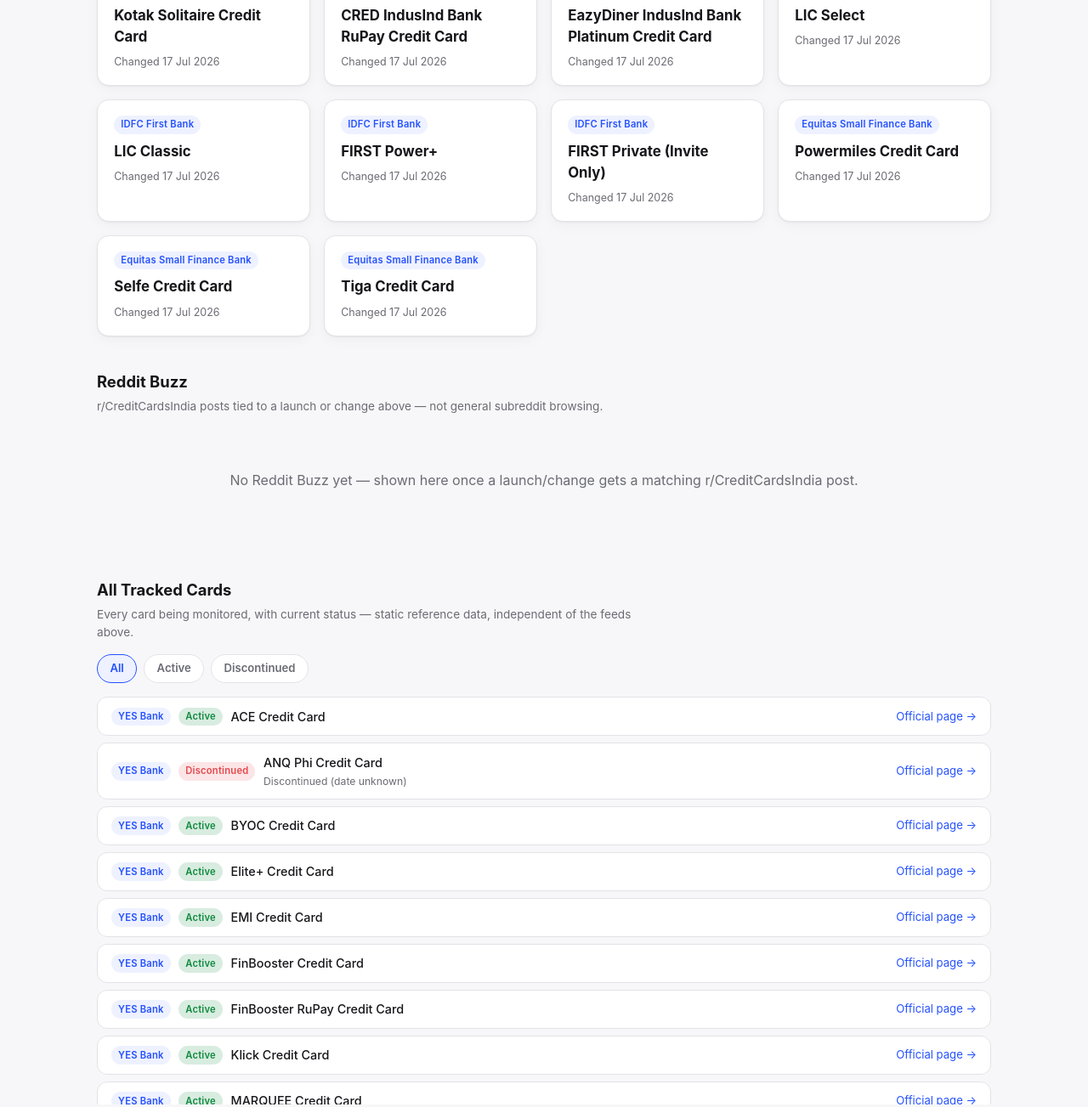
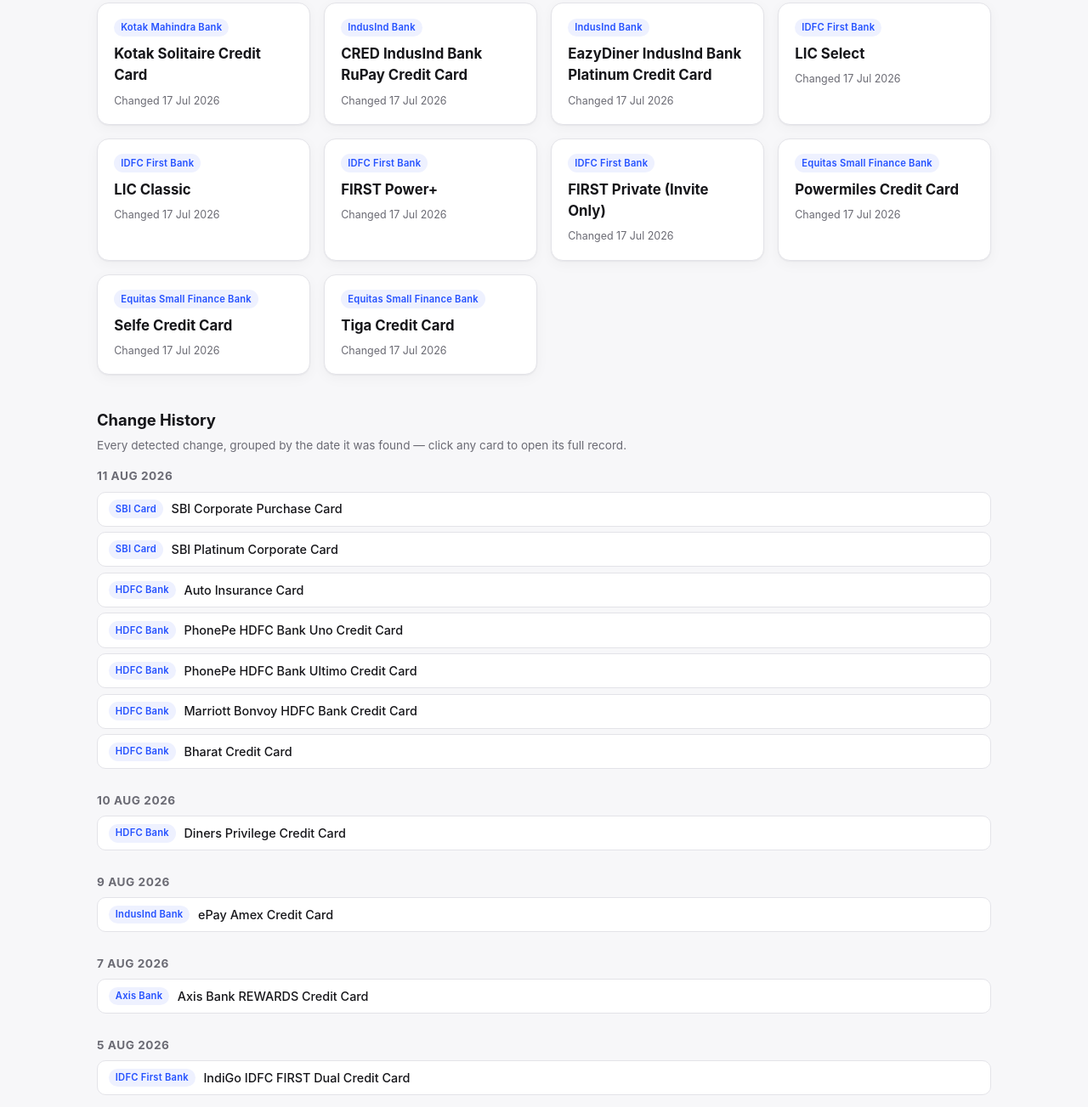
Before and after one commit to arsachdeva595/card-launch-news, a website: page docs/index.html in a window 1280 px wide. Shown: the part 1097-2400 px from the top of the page at 85% size. Drawn offline with Linux system fonts and the light colour scheme.

Commit message:
Add sticky nav bar and Change History timeline tab
Groups all detected changes by calendar day (most recent first);
clicking any card jumps straight to its full detail view (same overlay
used elsewhere). Nav bar added for quick jump-to-section across the
now-five-section page.

```diff
--- a/docs/app.js
+++ b/docs/app.js
@@ -305,6 +305,60 @@
   }
 }
 
+// Groups by calendar day using the same en-IN formatting as formatDate, so
+// the group heading and each item's implicit date always agree - grouping
+// on a separately-formatted key would risk them drifting out of sync.
+function groupByDay(items, dateField) {
+  const groups = new Map();
+  for (const item of items) {
+    const key = formatDate(item[dateField]);
+    if (!groups.has(key)) groups.set(key, []);
+    groups.get(key).push(item);
+  }
+  return Array.from(groups.entries()).sort(
+    (a, b) => new Date(b[1][0][dateField]) - new Date(a[1][0][dateField])
+  );
+}
+
+function renderHistory(changes, query) {
+  const timelineEl = document.getElementById("history-timeline");
+  const emptyStateEl = document.getElementById("history-empty-state");
+  const isSearching = query.trim().length > 0;
+
+  if (changes.length === 0) {
+    emptyStateEl.textContent = isSearching ? `No history matches "${query}".` : "No change history yet.";
+    emptyStateEl.hidden = false;
+    timelineEl.innerHTML = "";
+    return;
+  }
+
+  emptyStateEl.hidden = true;
+  timelineEl.innerHTML = "";
+  for (const [dateLabel, items] of groupByDay(changes, "detectedAt")) {
+    const group = document.createElement("div");
+    group.className = "history-group";
+
+    const heading = document.createElement("h3");
+    heading.className = "history-group__date";
+    heading.textContent = dateLabel;
+    group.appendChild(heading);
+
+    for (const item of items) {
+      const row = document.createElement("button");
+      row.type = "button";
+      row.className = "history-row";
+      row.innerHTML = `
+        <span class="badge">${escapeHtml(item.issuerName)}</span>
+        <span class="history-row__name">${escapeHtml(item.cardName)}</span>
+      `;
+      row.addEventListener("click", () => openDetail(item, "change"));
+      group.appendChild(row);
+    }
+
+    timelineEl.appendChild(group);
+  }
+}
+
 function renderAll(query) {
   const filteredLaunches = filterAndSort(allLaunches, query);
   const filteredChanges = filterAndSort(allChanges, query);
@@ -339,6 +393,7 @@
 
   renderBuzzList(filteredBuzz, query);
   renderTrackedList(filteredTracked, query);
+  renderHistory(filteredChanges, query);
 
   // If the search narrows things down to exactly one card total, jump
   // straight to its detail view instead of making the user click it.
--- a/docs/index.html
+++ b/docs/index.html
@@ -29,14 +29,22 @@
     </div>
   </header>
 
+  <nav class="site-nav" id="site-nav" aria-label="Section navigation">
+    <a href="#launches-section">New launches</a>
+    <a href="#changes-section">Changes</a>
+    <a href="#history-section">History</a>
+    <a href="#buzz-section">Reddit Buzz</a>
+    <a href="#tracked-section">All Tracked Cards</a>
+  </nav>
+
   <main class="feed">
-    <section class="feed-section">
+    <section class="feed-section" id="launches-section">
       <h2>New launches</h2>
       <p class="empty-state" id="launches-empty-state" hidden></p>
       <div class="tile-grid" id="launches-grid"></div>
     </section>
 
-    <section class="feed-section">
+    <section class="feed-section" id="changes-section">
       <h2>Recent card changes</h2>
       <p class="section-subtitle">
         Existing cards whose page content changed since last check — fees, benefits, or terms updates.
@@ -45,7 +53,16 @@
       <div class="tile-grid" id="changes-grid"></div>
     </section>
 
-    <section class="feed-section">
+    <section class="feed-section" id="history-section">
+      <h2>Change History</h2>
+      <p class="section-subtitle">
+        Every detected change, grouped by the date it was found — click any card to open its full record.
+      </p>
+      <p class="empty-state" id="history-empty-state" hidden></p>
+      <div class="history-timeline" id="history-timeline"></div>
+    </section>
+
+    <section class="feed-section" id="buzz-section">
       <h2>Reddit Buzz</h2>
       <p class="section-subtitle">
         r/CreditCardsIndia posts tied to a launch or change above — not general subreddit browsing.
@@ -54,7 +71,7 @@
       <div class="buzz-list" id="buzz-list"></div>
     </section>
 
-    <section class="feed-section">
+    <section class="feed-section" id="tracked-section">
       <h2>All Tracked Cards</h2>
       <p class="section-subtitle">
         Every card being monitored, with current status — static reference data, independent of the feeds above.
--- a/docs/style.css
+++ b/docs/style.css
@@ -152,6 +152,76 @@
 
 .settings-links a:hover {
   text-decoration: underline;
+}
+
+html {
+  scroll-behavior: smooth;
+}
+
+.site-nav {
+  position: sticky;
+  top: 0;
+  z-index: 5;
+  display: flex;
+  gap: 1.25rem;
+  overflow-x: auto;
+  padding: 0.75rem 1.5rem;
+  background: var(--surface);
+  border-bottom: 1px solid var(--border);
+}
+
+.site-nav a {
+  font-size: 0.85rem;
+  font-weight: 600;
+  color: var(--text-muted);
+  text-decoration: none;
+  white-space: nowrap;
+}
+
+.site-nav a:hover {
+  color: var(--accent);
+}
+
+.history-timeline {
+  display: flex;
+  flex-direction: column;
+  gap: 1.25rem;
+}
+
+.history-group__date {
+  margin: 0 0 0.5rem;
+  font-size: 0.85rem;
+  font-weight: 700;
+  color: var(--text-muted);
+  text-transform: uppercase;
+  letter-spacing: 0.04em;
+}
+
+.history-row {
+  display: flex;
+  align-items: center;
+  gap: 0.6rem;
+  width: 100%;
+  text-align: left;
+  padding: 0.55rem 0.8rem;
+  margin-bottom: 0.4rem;
+  background: var(--surface);
+  border: 1px solid var(--border);
+  border-radius: 10px;
+  font: inherit;
+  color: inherit;
+  cursor: pointer;
+  transition: border-color 0.12s ease;
+}
+
+.history-row:hover, .history-row:focus-visible {
+  border-color: var(--accent);
+  outline: none;
+}
+
+.history-row__name {
+  font-size: 0.9rem;
+  font-weight: 550;
 }
 
 .feed {
```
